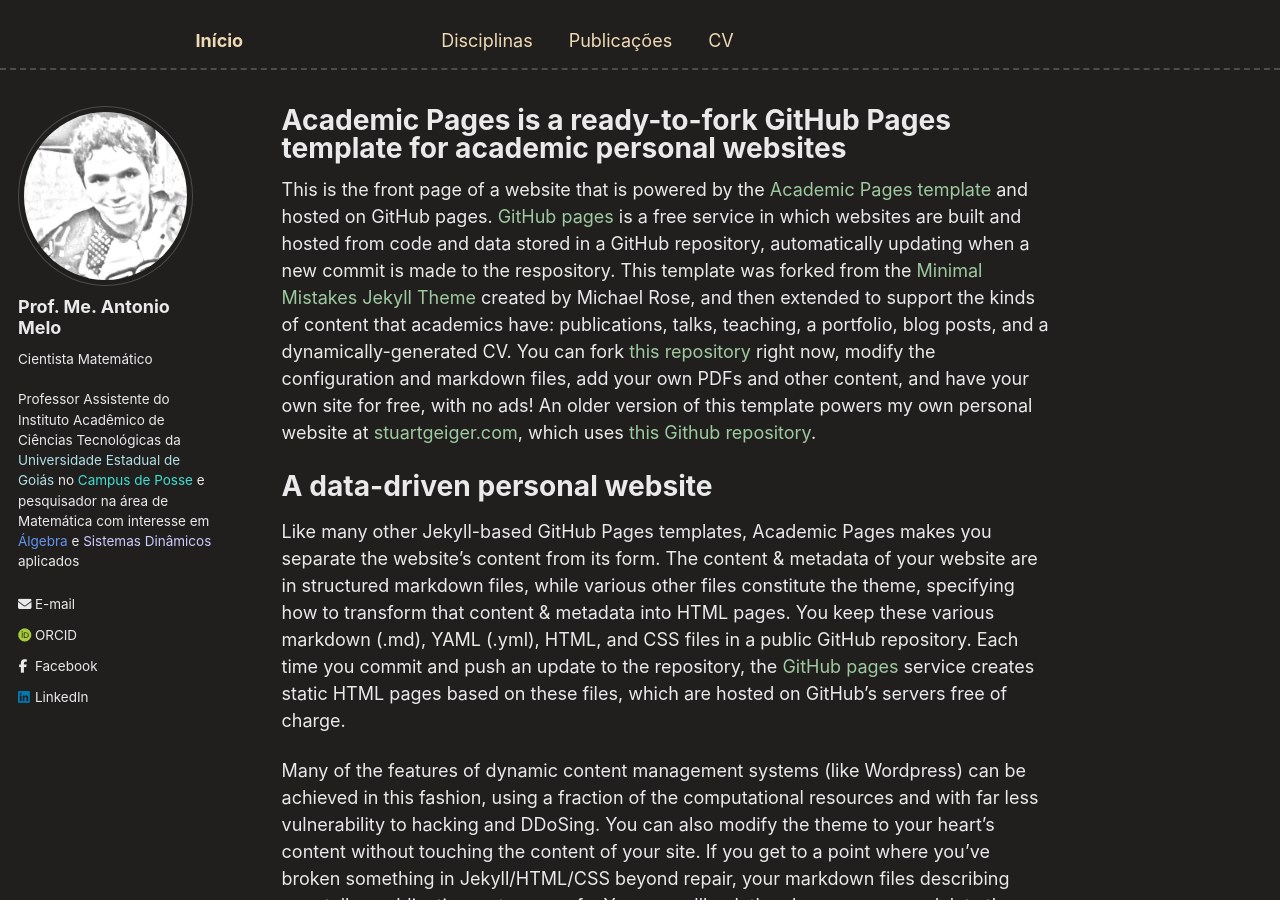
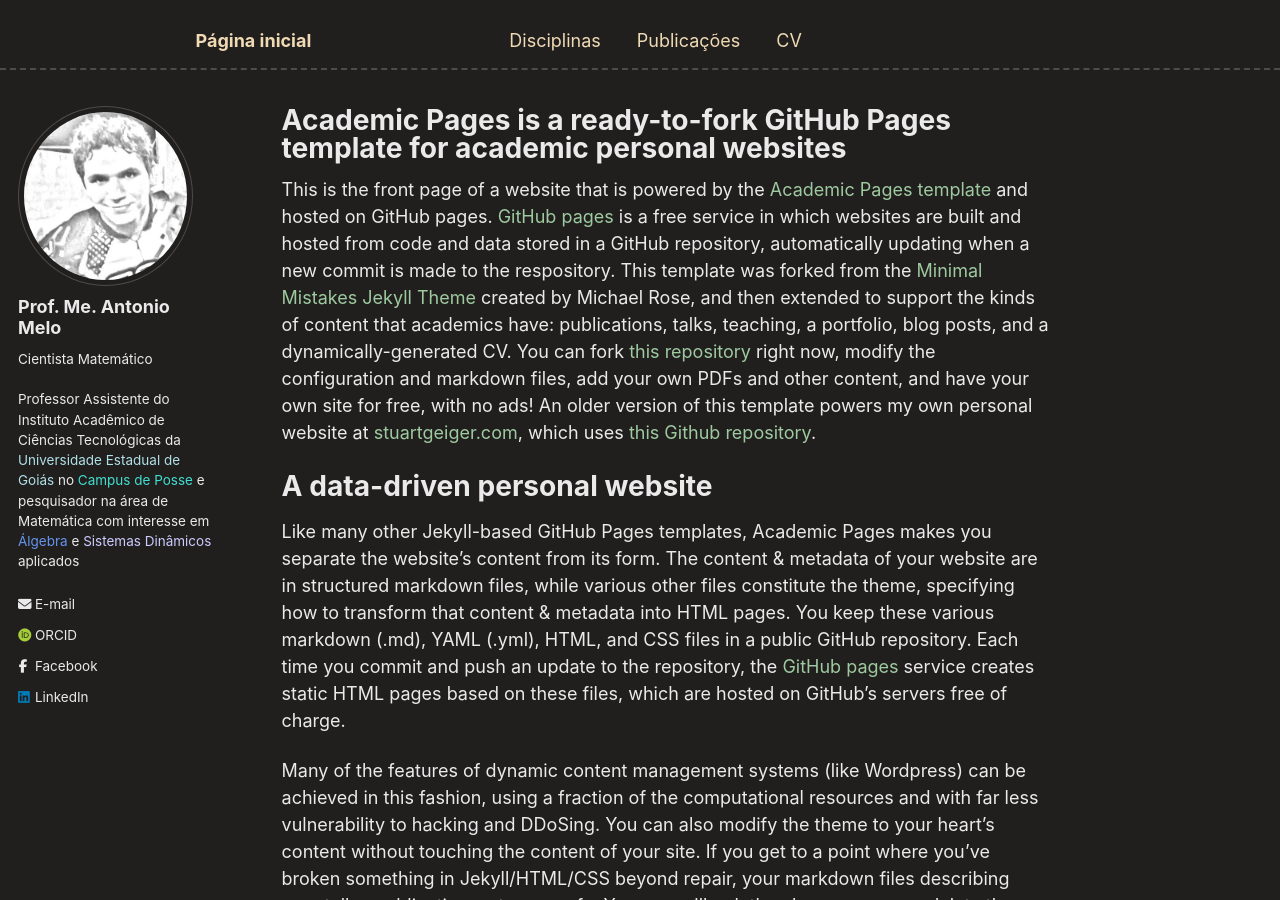
Before and after one commit to antmelo/antmelo.github.io, a Jekyll site: the page built from _pages/about.md, in a window 1280 px wide and 900 px high. Built offline with Jekyll 4.4.1, drawn with Linux system fonts in a browser that asks for light colours; some web fonts are replaced.

Commit message:
Update _config.yml

```diff
--- a/_config.yml
+++ b/_config.yml
@@ -10,7 +10,7 @@
 
 # Basic Site Settings
 locale                   : "pt-BR"
-title                    : "Início"
+title                    : "Página inicial"
 title_separator          : "-"
 name                     : &name "Antonio Melo"
 description              : &description "Modesto artista marcial, ciclista nas horas vagas e cientista porque a curiosidade é não-enumerável"
```
